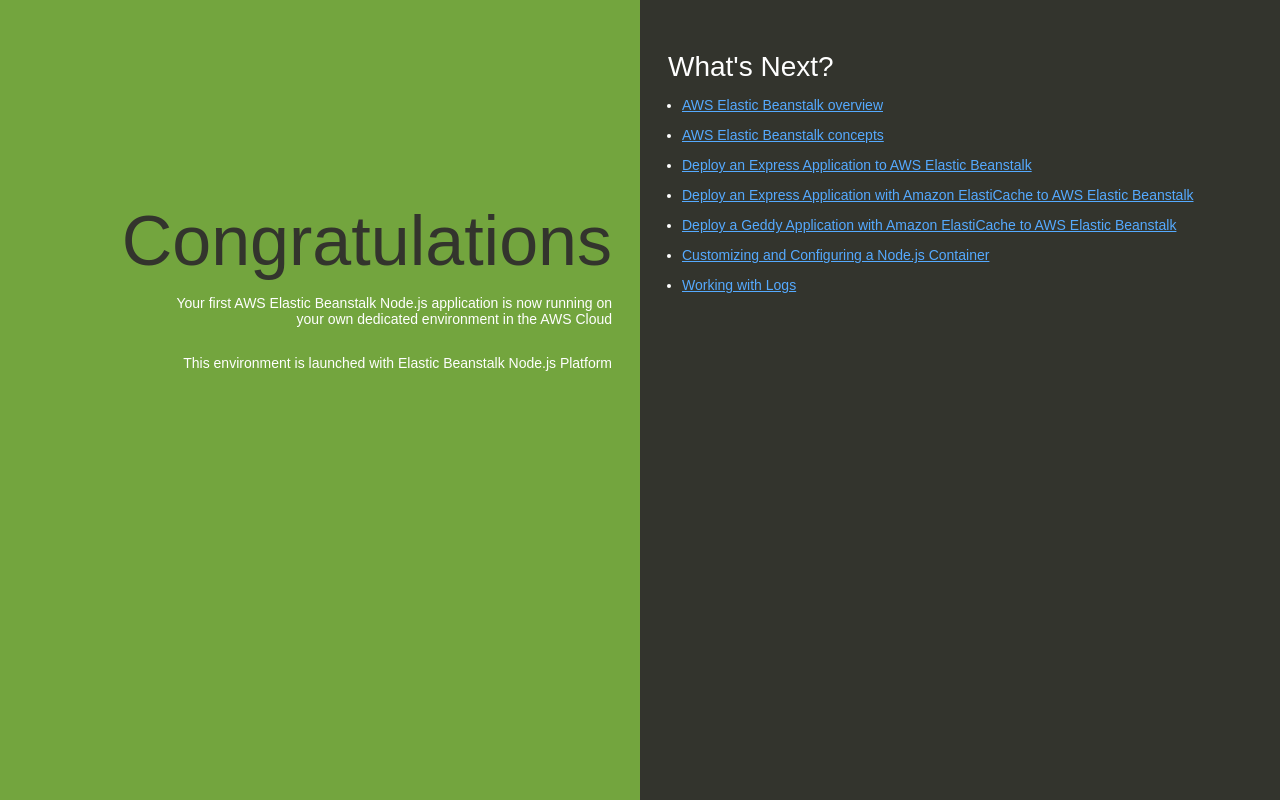
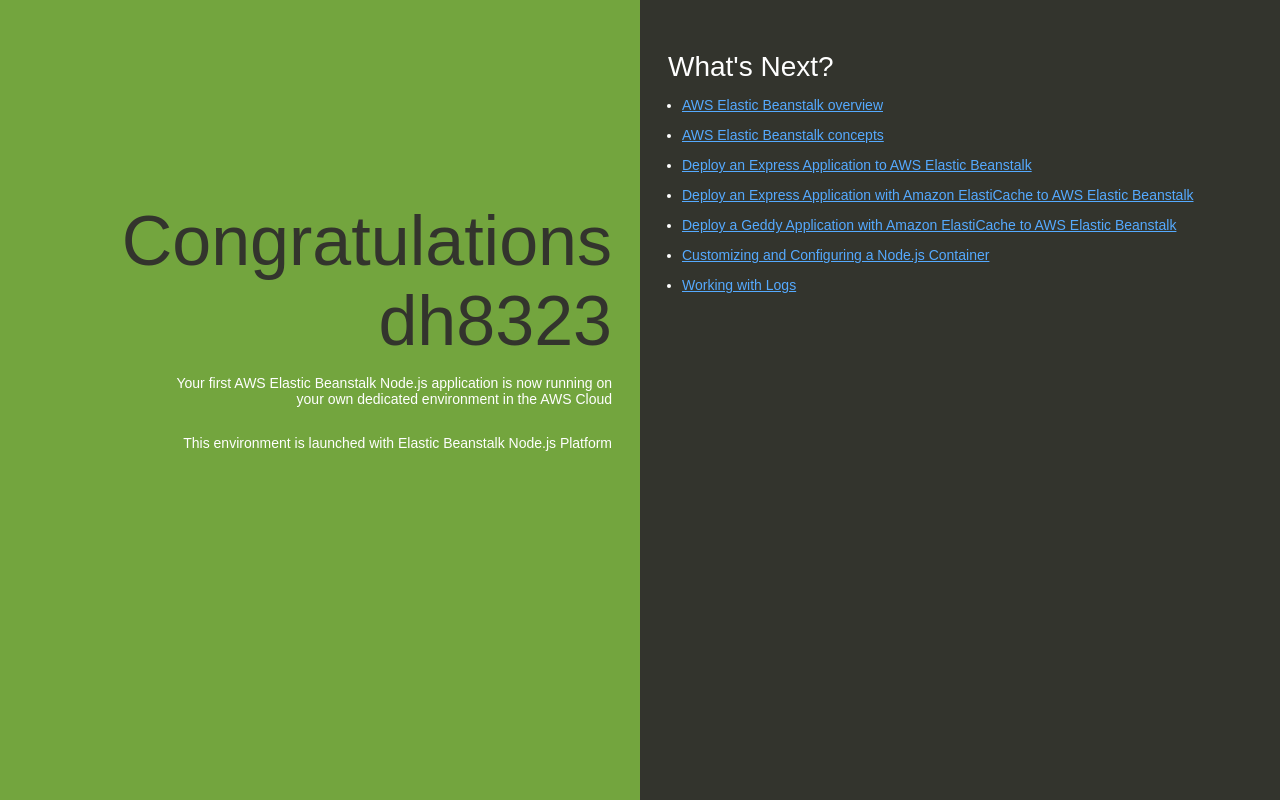
Before and after one commit to divyahinge17/CD-Pipeline, a website: page index.html in a window 1280 px wide. Drawn offline with Linux system fonts and the light colour scheme.

Commit message:
Update index.html

```diff
--- a/index.html
+++ b/index.html
@@ -74,7 +74,7 @@
   </head>
   <body>
     <div class="textColumn">
-      <h1>Congratulations</h1>
+      <h1>Congratulations dh8323</h1>
       <p>Your first AWS Elastic Beanstalk Node.js application is now running on your own dedicated environment in the AWS Cloud</p>
       <p>This environment is launched with Elastic Beanstalk Node.js Platform</p>
     </div>
```
